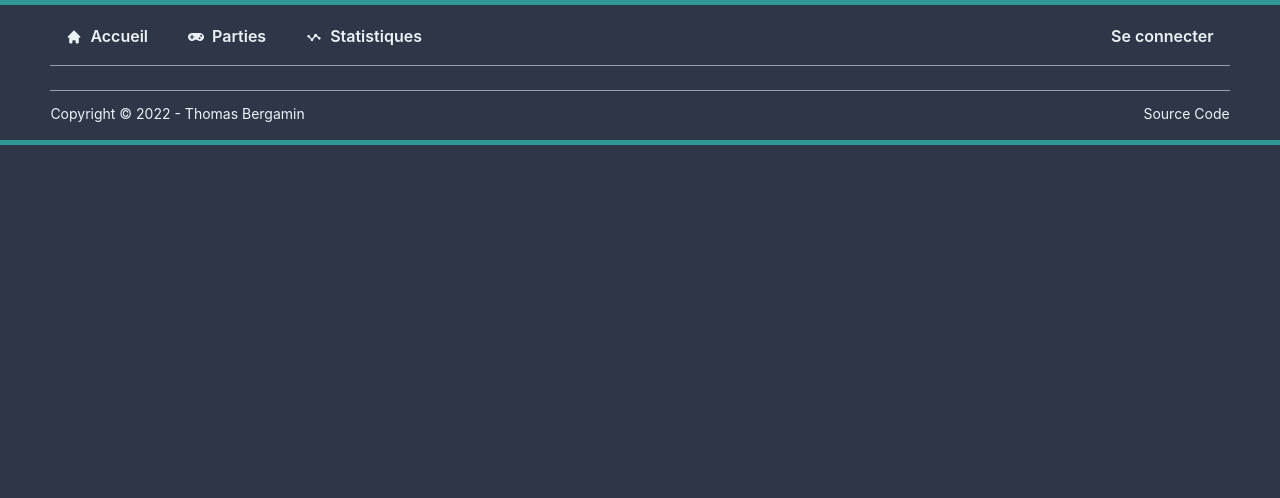
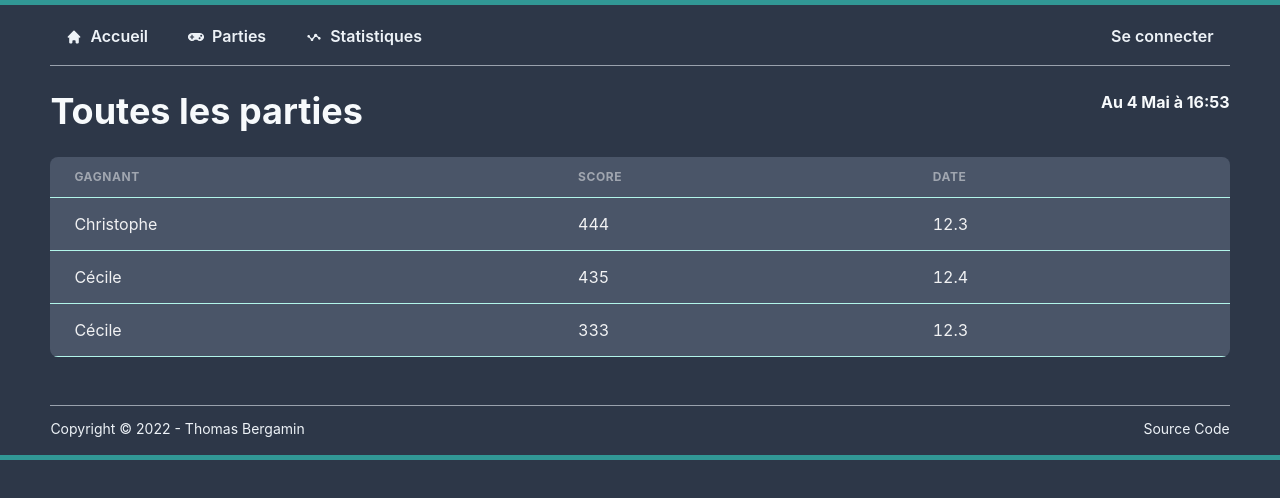
Before and after one commit to ThomasBergamin/ScrabbleCount, a React (Create React App) app: page /games in a window 1280 px wide. Shown: the top 498 px of the page. Built offline with nearby package versions, Linux system fonts and the light colour scheme.

Commit message:
feat: 🎸 create table component for games page

```diff
--- /dev/null
+++ b/src/components/Table/Table.tsx
@@ -0,0 +1,38 @@
+import { Thead, Tr, Th, Tbody, Td, Table as TableWrap } from '@chakra-ui/react';
+
+interface ITable {
+  headers: string[];
+  rows: string[][];
+}
+
+const Table = ({ headers, rows }: ITable) => {
+  console.log(headers, rows);
+  return (
+    <TableWrap colorScheme="teal">
+      <Thead>
+        <Tr>
+          {headers.map((header) => {
+            return (
+              <Th key={header + Math.random()} color="whiteAlpha.600">
+                {header}
+              </Th>
+            );
+          })}
+        </Tr>
+      </Thead>
+      <Tbody color="whiteAlpha.900">
+        {rows.map((row, index) => {
+          return (
+            <Tr key={row[index] + Math.random()} cursor="pointer">
+              {row.map((rowContent) => (
+                <Td key={rowContent + Math.random()}>{rowContent}</Td>
+              ))}
+            </Tr>
+          );
+        })}
+      </Tbody>
+    </TableWrap>
+  );
+};
+
+export default Table;
--- a/src/pages/Games.tsx
+++ b/src/pages/Games.tsx
@@ -1,10 +1,64 @@
+import {
+  Container,
+  SlideFade,
+  Flex,
+  Heading,
+  Spacer,
+  TableContainer,
+} from '@chakra-ui/react';
 import { Footer } from '../components/Footer/Footer';
 import { Navbar } from '../components/Navbar/Navbar/Navbar';
+import Table from '../components/Table/Table';
 
 const Games = () => {
+  const today = new Date();
+  const months = [
+    'Janvier',
+    'Février',
+    'Mars',
+    'Avril',
+    'Mai',
+    'Juin',
+    'Juillet',
+    'Août',
+    'Septembre',
+    'Octobre',
+    'Novembre',
+    'Decembre',
+  ];
+  const month = months[today.getMonth()];
+  const day = today.getDay();
+  const hours = today.getHours();
+  const minutes = today.getMinutes();
+  const date = `${day} ${month} à ${hours}:${minutes}`;
+
+  const headers = ['Gagnant', 'Score', 'Date'];
+  const rows = [
+    ['Christophe', '444', '12.3'],
+    ['Cécile', '435', '12.4'],
+    ['Cécile', '333', '12.3'],
+  ];
+
   return (
     <>
       <Navbar />
+      <Container maxW="120ch" py="3">
+        <SlideFade in offsetY="50px">
+          <Flex>
+            <Heading as="h2" textColor="gray.50" size="xl">
+              Toutes les parties
+            </Heading>
+            <Spacer></Spacer>
+            <Heading as="h3" textColor="gray.50" size="l">
+              {`Au ${date}`}
+            </Heading>
+          </Flex>
+
+          <TableContainer my="6" backgroundColor="gray.600" borderRadius="lg">
+            <Table headers={headers} rows={rows} />
+          </TableContainer>
+        </SlideFade>
+      </Container>
       <Footer />
     </>
   );
--- a/src/pages/Stats.tsx
+++ b/src/pages/Stats.tsx
@@ -16,22 +16,44 @@ import {
   Td,
   Th,
   Thead,
+  SlideFade,
 } from '@chakra-ui/react';
 import { Footer } from '../components/Footer/Footer';
 import { Navbar } from '../components/Navbar/Navbar/Navbar';
 
 const Stats = () => {
+  const today = new Date();
+  const months = [
+    'Janvier',
+    'Février',
+    'Mars',
+    'Avril',
+    'Mai',
+    'Juin',
+    'Juillet',
+    'Août',
+    'Septembre',
+    'Octobre',
+    'Novembre',
+    'Decembre',
+  ];
+  const month = months[today.getMonth()];
+  const day = today.getDay();
+  const hours = today.getHours();
+  const minutes = today.getMinutes();
+  const date = `${day} ${month} à ${hours}:${minutes}`;
   return (
     <>
       <Navbar />
       <Container maxW="120ch" py="3">
+        <SlideFade in offsetY="50px">
           <Flex>
             <Heading as="h2" textColor="gray.50" size="xl">
               Statistiques
             </Heading>
             <Spacer></Spacer>
             <Heading as="h3" textColor="gray.50" size="l">
-            Le 06 Mai à 12:23
+              {`Au ${date}`}
             </Heading>
           </Flex>
 
@@ -57,30 +79,7 @@ const Stats = () => {
               </Stat>
             </StatGroup>
           </Box>
-
-        <TableContainer my="6">
-          <Table colorScheme="teal">
-            <Thead>
-              <Tr>
-                <Th>To convert</Th>
-                <Th>into</Th>
-                <Th isNumeric>multiply by</Th>
-              </Tr>
-            </Thead>
-            <Tbody>
-              <Tr>
-                <Td>inches</Td>
-                <Td>millimetres (mm)</Td>
-                <Td isNumeric>25.4</Td>
-              </Tr>
-              <Tr>
-                <Td>feet</Td>
-                <Td>centimetres (cm)</Td>
-                <Td isNumeric>30.48</Td>
-              </Tr>
-            </Tbody>
-          </Table>
-        </TableContainer>
+        </SlideFade>
       </Container>
       <Footer />
     </>
```
Lines whose indentation alone changed are shown as unchanged.
